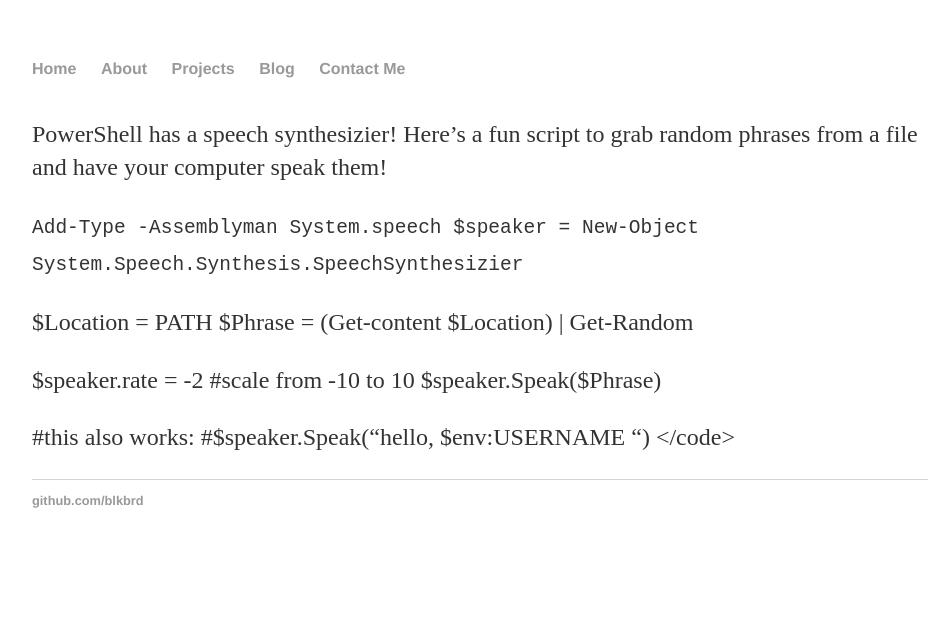
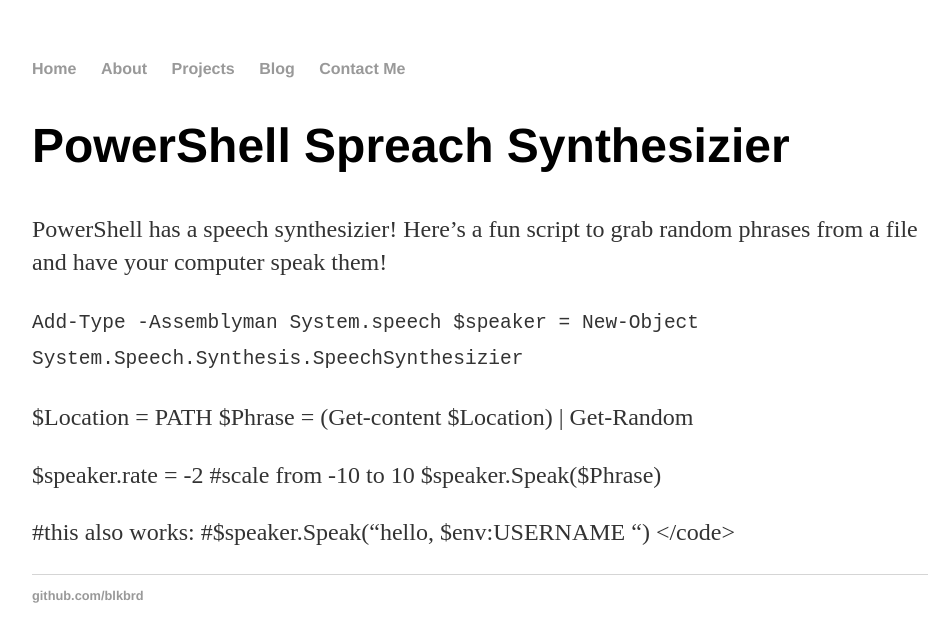
Before and after one commit to blkbrd/blkbrd.github.io, a Jekyll site: the page built from _posts/2017-09-26-PowerShell-Speech-Sythesizier.md, in a window 1280 px wide. Shown: the top 642 px of the page, without its empty margins (160-1108 px from the left). Built offline with Jekyll 4.4.1, drawn with Linux system fonts in a browser that asks for light colours.

Commit message:
Update 2017-09-26-PowerShell-Speech-Sythesizier.md

```diff
--- a/_posts/2017-09-26-PowerShell-Speech-Sythesizier.md
+++ b/_posts/2017-09-26-PowerShell-Speech-Sythesizier.md
@@ -1,6 +1,6 @@
 ---
 layout: post
-title: ""
+title: "PowerShell Spreach Synthesizier"
 date: 2017-09-26
 ---
 
```
